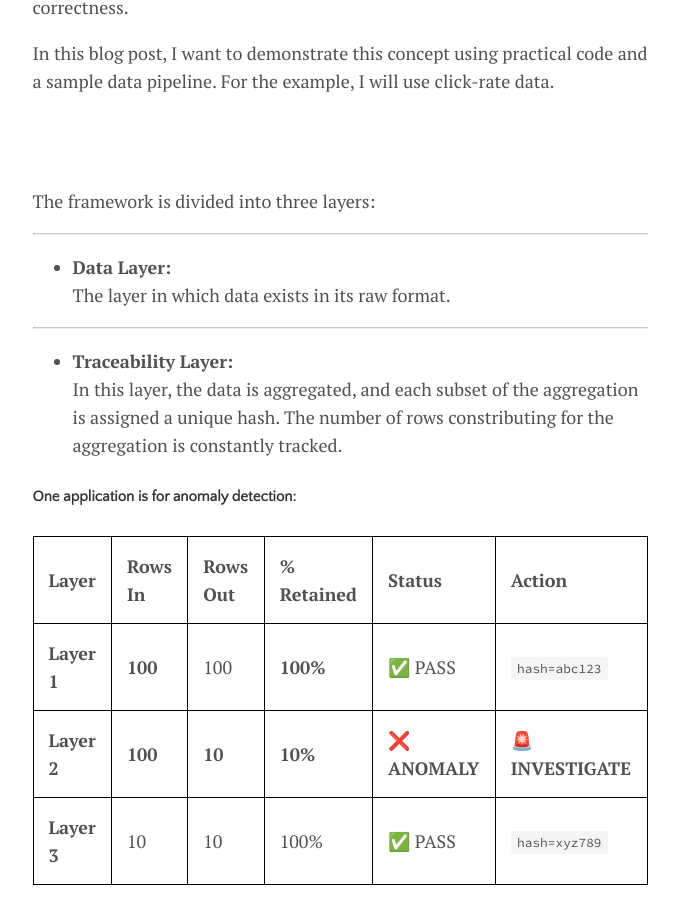
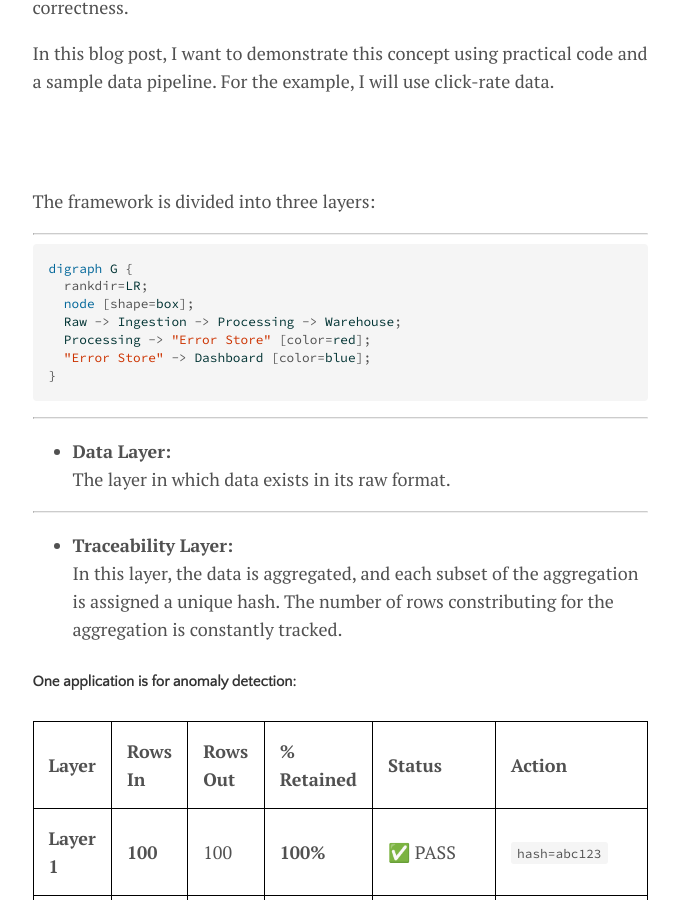
Before and after one commit to karthikziffer/karthikziffer.github.io, a Jekyll site: the page built from _posts/2026-02-06-zero-trust-data-pipeline-framework.md, in a window 1280 px wide and 900 px high, scrolled down 423 px. Shown: the whole window, without its empty margins (300-979 px from the left). Built offline with Jekyll 4.4.1, drawn with Linux system fonts in a browser that asks for light colours.

Commit message:
Add diagram for zero trust data pipeline framework
Added a diagram to illustrate the data pipeline framework.

````diff
--- a/_posts/2026-02-06-zero-trust-data-pipeline-framework.md
+++ b/_posts/2026-02-06-zero-trust-data-pipeline-framework.md
@@ -17,6 +17,19 @@
 <br>
 
 The framework is divided into three layers:
+
+---
+
+
+```dot
+digraph G {
+  rankdir=LR;
+  node [shape=box];
+  Raw -> Ingestion -> Processing -> Warehouse;
+  Processing -> "Error Store" [color=red];
+  "Error Store" -> Dashboard [color=blue];
+}
+```
 
 ---
 
````
